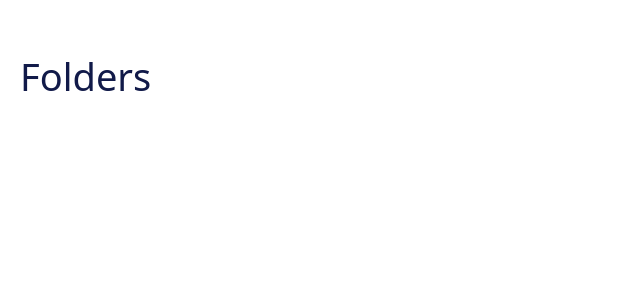
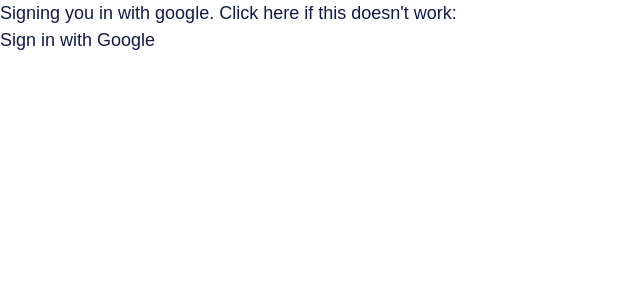
Before and after one commit to kaihenthorniwane/list-webapp, a Next.js app: page /folders in a window 1280 px wide. Shown: the top 300 px of the page, without its empty margins (0-640 px from the left). Built offline with nearby package versions, Linux system fonts and the light colour scheme; no server answers; a web font is replaced by a local one.

Commit message:
Added OAuth Authentication and linked to PostgreSQL vercel DB

```diff
--- /dev/null
+++ b/src/app/api/auth/[...nextauth]/route.js
@@ -0,0 +1,57 @@
+import NextAuth from "next-auth";
+import GoogleProvider from "next-auth/providers/google";
+import { sql } from "@vercel/postgres";
+
+const handler = NextAuth({
+  providers: [
+    GoogleProvider({
+      clientId: process.env.GOOGLE_CLIENT_ID,
+      clientSecret: process.env.GOOGLE_CLIENT_SECRET,
+    }),
+  ],
+  pages: {
+    signIn: "/sign-in", // The route to the sign-in page
+    // Define other custom pages if necessary
+  },
+  callbacks: {
+    async signIn({ user, account, profile }) {
+      // Check if user already exists in your database
+      const match =
+        await sql`SELECT * FROM users WHERE google_id = ${profile.sub}`;
+      if (match.rows.length === 0) {
+        // If user doesn't exist, insert new user
+        await sql`INSERT INTO users (google_id, name, email) VALUES (${profile.sub}, ${user.name}, ${user.email})`;
+      }
+
+      // After adding or confirming the user, return true to continue
+      return true;
+    },
+
+    async session({ session, user, token }) {
+      // Fetch additional information from your database
+      const dbUser =
+        await sql`SELECT user_id FROM users WHERE google_id = ${token.sub}`;
+
+      if (dbUser.rows.length > 0) {
+        // Add user_id to the session object
+        session.userId = dbUser.rows[0].user_id;
+      }
+
+      console.log("userid is " + session.userId);
+
+      return session;
+    },
+    async redirect({ url, baseUrl }) {
+      return url.startsWith(baseUrl) ? url : baseUrl;
+    },
+    // async session({ session, user, token }) {
+    //   return session;
+    // },
+    async jwt({ token, user, account, profile, isNewUser }) {
+      return token;
+    },
+  },
+  // ...other options
+});
+
+export { handler as GET, handler as POST };
--- a/src/app/folders/page.js
+++ b/src/app/folders/page.js
@@ -1,5 +1,9 @@
+"use client";
+
 import FolderTitle from "@/components/Navigation/FolderTitle";
 import React from "react";
+import { useSession, signIn, signOut } from "next-auth/react";
+import SignOutButton from "@/components/SignOutButton";
 
 const folderData = [
   {
@@ -13,6 +17,26 @@ const folderData = [
 ];
 
 export default function Folders() {
+  const { data: session, status } = useSession();
+
+  if (status === "unauthenticated") {
+    signIn("google");
+    return (
+      <div>
+        <p>Signing you in with google. Click here if this doesn't work:</p>
+        <button onClick={() => signIn("google")}>Sign in with Google</button>
+      </div>
+    );
+  }
+  // if (status === "authenticated") {
+  //   return (
+  //     <div>
+  //       <SignOutButton />
+  //     </div>
+  //   );
+  // }
+
+  // If there's a session, render the folder titles
   return (
     <div className="px-5 py-5">
       <FolderTitle headerText={"Folders"} crumbNameAndLinkArray={undefined} />
--- a/src/app/layout.js
+++ b/src/app/layout.js
@@ -1,3 +1,4 @@
+import AuthContext from "@/components/AuthContext";
 import "./globals.css";
 
 export const metadata = {
@@ -8,7 +9,9 @@ export const metadata = {
 export default function RootLayout({ children }) {
   return (
     <html lang="en">
-      <body className="text-18">{children}</body>
+      <body className="text-18">
+        <AuthContext>{children}</AuthContext>
+      </body>
     </html>
   );
 }
--- /dev/null
+++ b/src/components/AuthContext.jsx
@@ -0,0 +1,10 @@
+"use client";
+
+import { SessionProvider } from "next-auth/react";
+
+export default function AuthContext({ children }) {
+  return <SessionProvider>{children}</SessionProvider>;
+}
+
+//so basically, for authentication with next auth you need to put this inside the root layout.js. Then, on any page you want to gatekeep, use the code in folders/page.js for instance.
+//you also need something set up in api/auth/[...nextauth]/route.js, just copy the code there.
--- /dev/null
+++ b/src/components/Cards/FolderCard.jsx
@@ -0,0 +1,8 @@
+import React from "react";
+import Breadcrumbs from "./Breadcrumbs";
+
+const FolderCard = ({ crumbNameAndLinkArray, headerText }) => {
+  return <div className="flex flex-col gap-1"></div>;
+};
+
+export default FolderCard;
--- /dev/null
+++ b/src/components/SignOutButton.jsx
@@ -0,0 +1,12 @@
+import { signOut } from "next-auth/react";
+
+const SignOutButton = () => {
+  const handleSignOut = async () => {
+    // This will remove the session cookie and redirect the user to the home page
+    await signOut({ redirect: true, callbackUrl: "/" });
+  };
+
+  return <button onClick={handleSignOut}>Sign Out</button>;
+};
+
+export default SignOutButton;
```
Also changed, not shown: package.json (+7 -4 lines), 1 other file (tests, documents, lock files or other folders).
